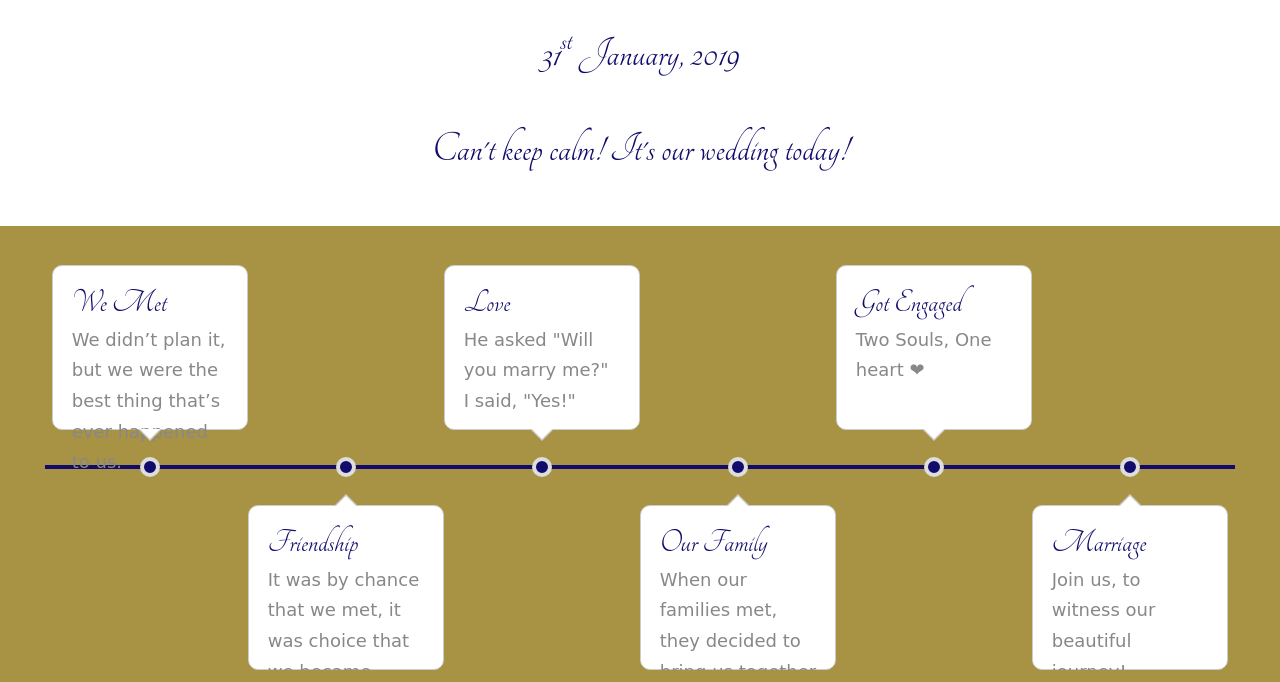
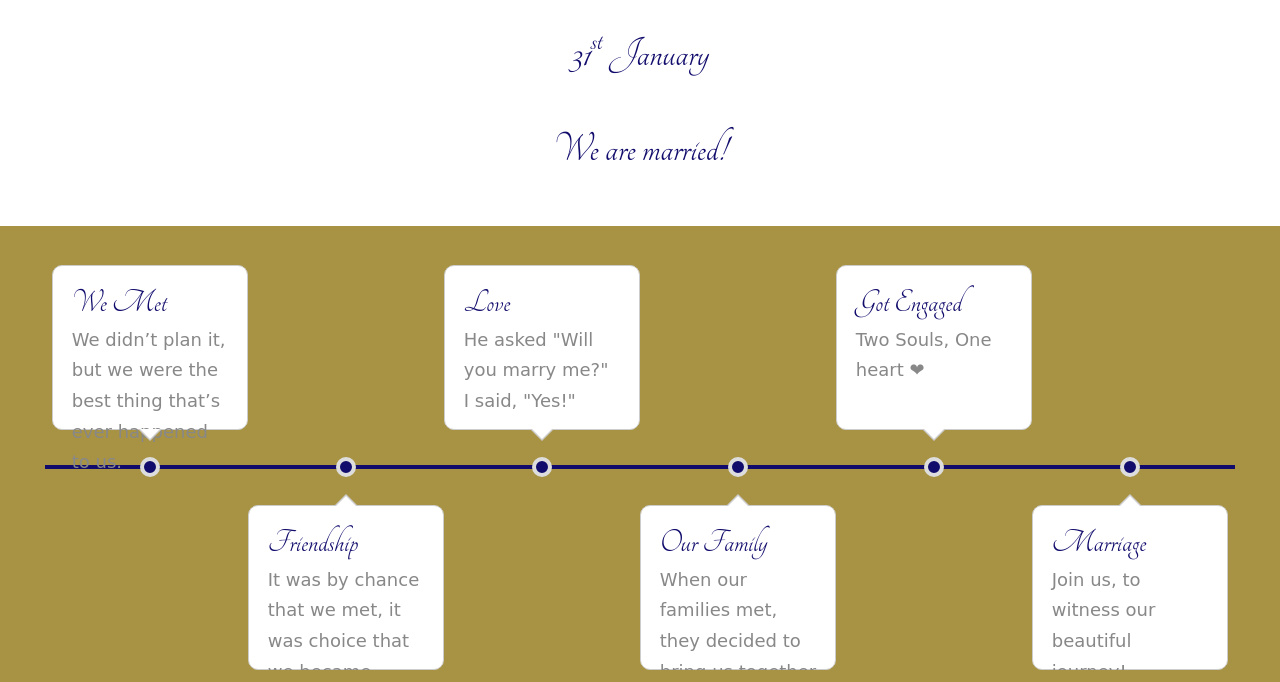
Before and after one commit to datta934/wedding-site, a plain HTML site: page index.html in a window 1280 px wide. Shown: the part 418-1100 px from the top of the page. Drawn offline with nearby package versions, Linux system fonts and the light colour scheme; a web font is replaced by a local one.

Commit message:
Changes in date and text

```diff
--- a/home.js
+++ b/home.js
@@ -28,7 +28,7 @@ $(document).ready(function () {
         if (distance < 0) {
             clearInterval(x);
             $("#save-the-date, #hide-text").addClass("hide");
-            document.getElementById("wedding-date").innerHTML = "Can't keep calm! It's our wedding today!";
+            document.getElementById("wedding-date").innerHTML = "We are married!";
         }
     });
 });
--- a/index.html
+++ b/index.html
@@ -56,7 +56,7 @@
     <div class="section white">
         <div class="row container center-align">
             <h2 class="header tangerine blue-color " id="hide-text">Save the Date!</h2>
-            <h3 class="tangerine blue-color">31<sup>st</sup> January, 2019</h3>
+            <h3 class="tangerine blue-color">31<sup>st</sup> January</h3>
 
         </div>
         <div class="row">
```
